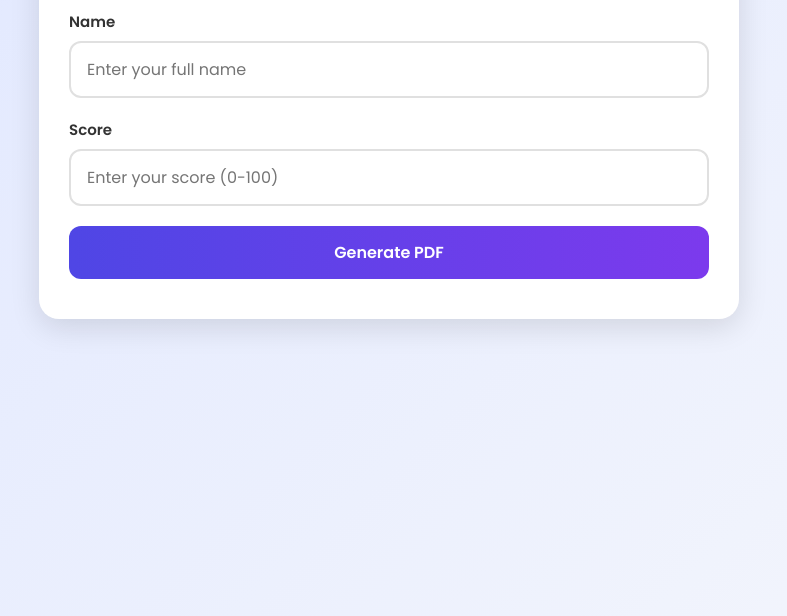
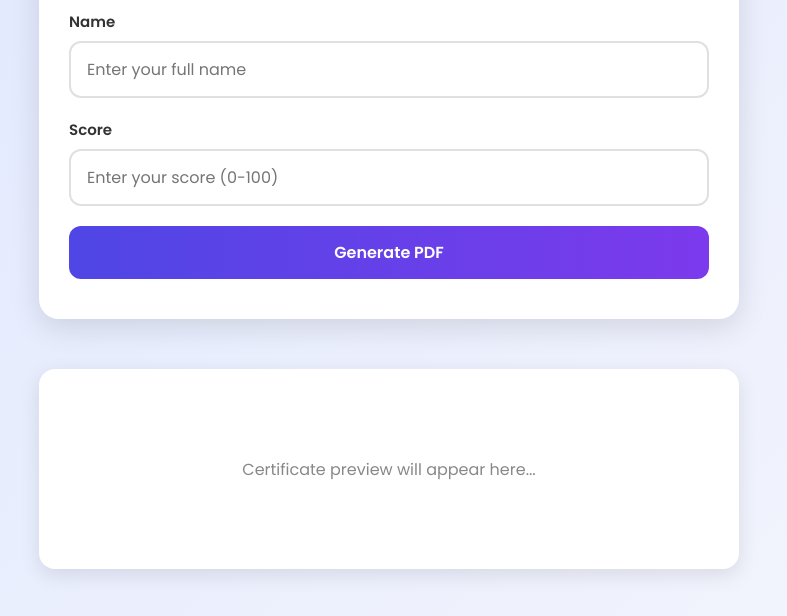
Before and after one commit to nuelsha/certificate-frontend, a plain HTML site: page index.html in a window 1280 px wide. Shown: the part 142-758 px from the top of the page, without its empty margins (251-1038 px from the left). Drawn offline with nearby package versions, Linux system fonts and the light colour scheme.

Commit message:
Update index.html

```diff
--- a/index.html
+++ b/index.html
@@ -44,11 +44,11 @@
           Certificate generated successfully! Check your downloads.
         </div>
       </div>
-<!--       <div id="preview" class="preview-area">
+      <div id="preview" class="preview-area">
         <p class="preview-placeholder">
           Certificate preview will appear here...
         </p>
-      </div> -->
+      </div>
     </div>
 
     <script src="https://cdnjs.cloudflare.com/ajax/libs/jspdf/2.5.1/jspdf.umd.min.js"></script>
```
